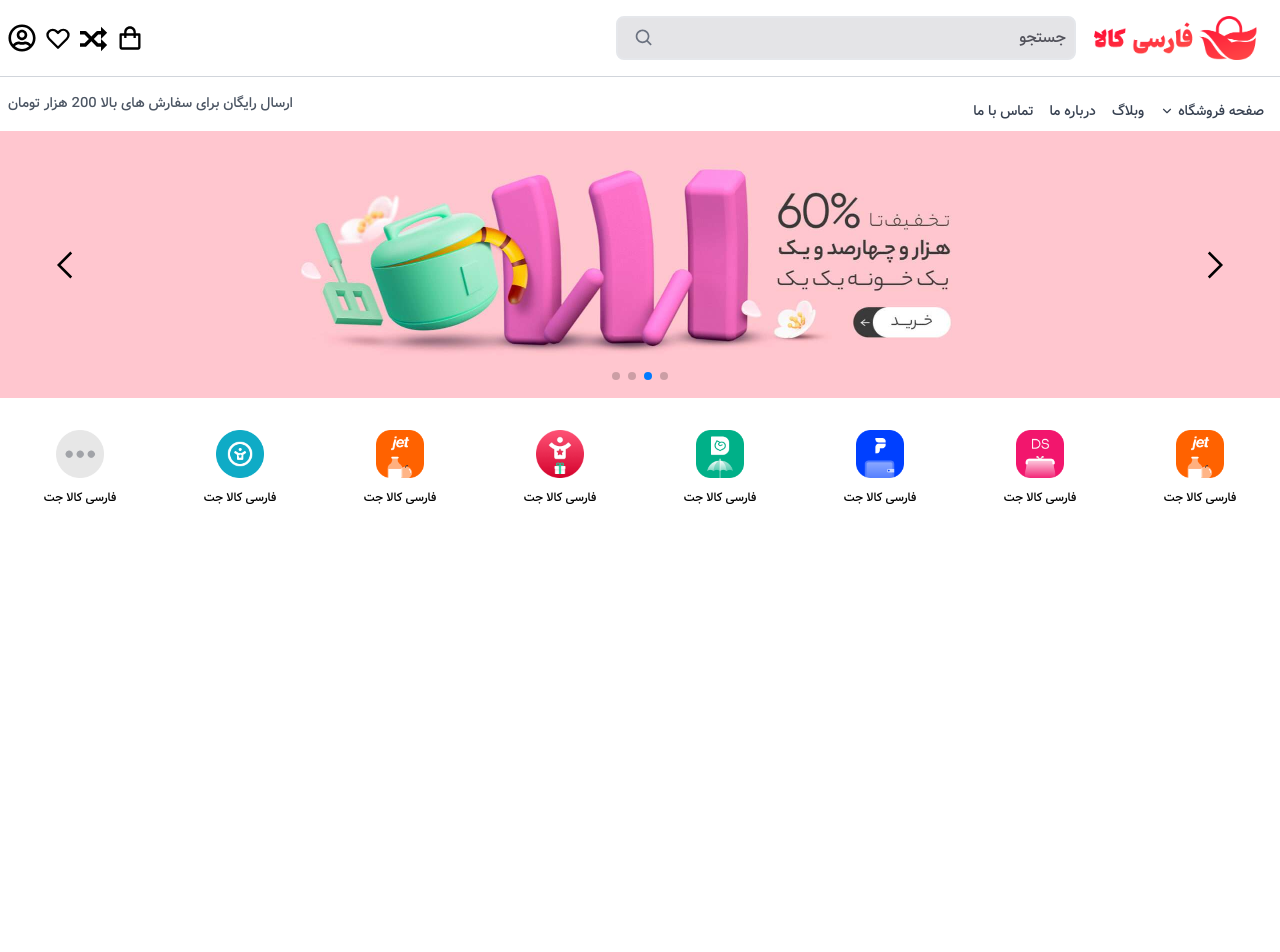
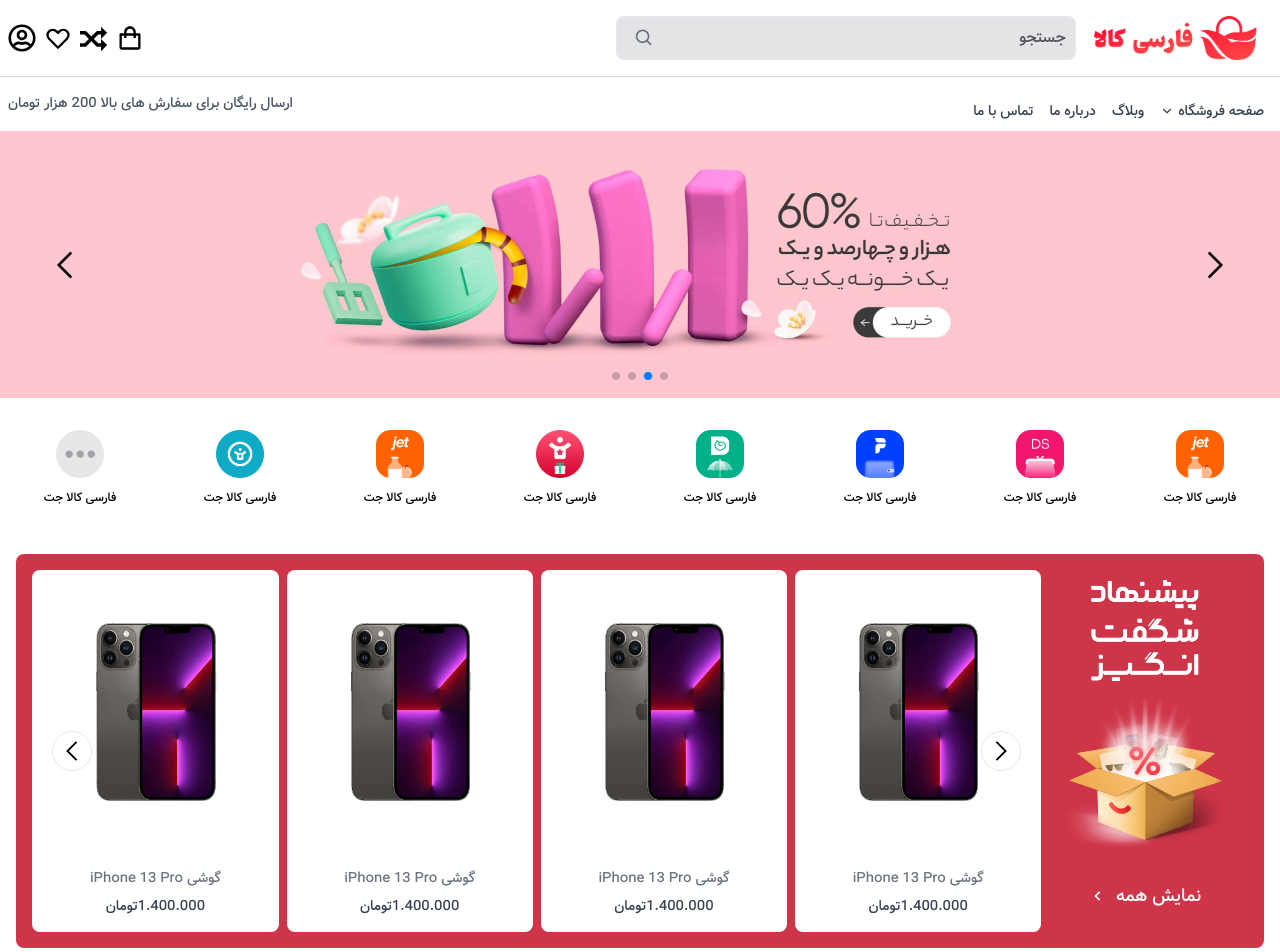
Before and after one commit to AlirezaArg6/FarsiKala, a React (Create React App) app: page / in a window 1280 px wide. Shown: the top 952 px of the page. Before the commit the page ends 800 px from the top, so only its background shows below. Built offline with nearby package versions, Linux system fonts and the light colour scheme; what tailwindcss-rtl would draw is missing.

Commit message:
amazing component added completly

```diff
--- a/src/Components/AmazingOffers/AmazingOffers.js
+++ b/src/Components/AmazingOffers/AmazingOffers.js
@@ -1,9 +1,97 @@
-import React from "react";
+import React, { useEffect, useRef } from "react";
+import { Swiper, SwiperSlide } from "swiper/react";
+import SwiperCore, { Navigation } from "swiper";
+import { GrNext, GrPrevious } from "react-icons/gr";
+import { BiChevronLeft } from "react-icons/bi";
+import { ProductBox } from "../ProductBox/ProductBox";
+
+import "swiper/css";
+import "swiper/css/pagination";
+import "swiper/css/navigation";
 
 export const AmazingOffers = () => {
+  const navigationPrevRef = React.useRef(null);
+  const navigationNextRef = React.useRef(null);
   return (
-    <section id="amazingOffers">
-      <div className="section-container"></div>
+    <section id="amazingOffers" className="mb-6 p-4">
+      <div className="section-container bg-mainColor rounded-lg p-4">
+        <div className="flex ">
+          {/* amazing offer banner */}
+          <div className="flex flex-col space-y-6 items-center w-1/3 lg:w-[17%]">
+            <img src="amazing-offers.png" alt="" className="h-72 w-34" />
+            <a
+              href=""
+              className="flex text-white items-center text:xs md:text-lg"
+            >
+              نمایش همه
+              <BiChevronLeft className="mr-2" size={20} />
+            </a>
+          </div>{" "}
+          {/* swiper */}
+          <Swiper
+            freeMode={true}
+            breakpoints={{
+              0: { slidesPerView: 1, spaceBetween: 8 },
+              768: { slidesPerView: 2, spaceBetween: 8 },
+              1024: { slidesPerView: 4, spaceBetween: 8 },
+              1500: { slidesPerView: 5, spaceBetween: 8 },
+            }}
+            grabCursor={true}
+            onSwiper={(swiper) => {
+              // Delay execution for the refs to be defined
+              setTimeout(() => {
+                // Override prevEl & nextEl now that refs are defined
+                swiper.params.navigation.prevEl = navigationPrevRef.current;
+                swiper.params.navigation.nextEl = navigationNextRef.current;
+
+                // Re-init navigation
+                swiper.navigation.destroy();
+                swiper.navigation.init();
+                swiper.navigation.update();
+              });
+            }}
+            scrollbar={{ draggable: true }}
+            loop={true}
+            modules={[Navigation]}
+            className="mySwiper w-2/3 lg:w-[83%]"
+          >
+            <SwiperSlide>
+              <ProductBox />
+            </SwiperSlide>
+            <SwiperSlide>
+              <ProductBox />
+            </SwiperSlide>
+            <SwiperSlide>
+              <ProductBox />
+            </SwiperSlide>
+            <SwiperSlide>
+              <ProductBox />
+            </SwiperSlide>
+            <SwiperSlide>
+              <ProductBox />
+            </SwiperSlide>
+            <SwiperSlide>
+              <ProductBox />
+            </SwiperSlide>
+            <SwiperSlide>
+              <ProductBox />
+            </SwiperSlide>
+
+            <button
+              ref={navigationNextRef}
+              className="absolute top-[50%] translate-y-[-50%] right-[20px] border flex justify-center items-center p-2 z-10 text-3xl w-10 h-10 bg-white rounded-full"
+            >
+              <GrNext />
+            </button>
+            <button
+              ref={navigationPrevRef}
+              className="absolute top-[50%] translate-y-[-50%] left-[20px] border flex justify-center items-center p-2 z-10 text-3xl w-10 h-10 bg-white rounded-full "
+            >
+              <GrPrevious color="red" />
+            </button>
+          </Swiper>
+        </div>
+      </div>
     </section>
   );
 };
--- /dev/null
+++ b/src/Components/ProductBox/ProductBox.js
@@ -0,0 +1,20 @@
+import React from "react";
+
+export const ProductBox = () => {
+  return (
+    <div className="bg-white rounded-lg overflow-hidden px-3 h-full items-center justify-between  py-4 flex flex-col space-y-8 text-center">
+      <img
+        src="assets/images/products/6.jpg"
+        alt=""
+        className="w-[250px] h-2/3 lg:h-[250px] lg:w-64"
+      />
+      {/* product infos */}
+      <div>
+        <span className="block text-sm text-gray-500">گوشی iPhone 13 Pro</span>
+        <span className="block text-sm mt-2 text-gray-700">
+          1.400.000تومان{" "}
+        </span>
+      </div>
+    </div>
+  );
+};
```
Also changed, not shown: public/amazing-offers.png (added), public/assets/images/products/6.jpg (added).
